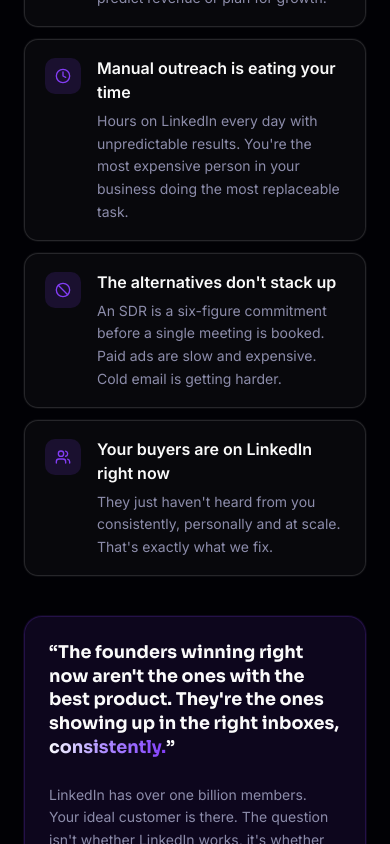
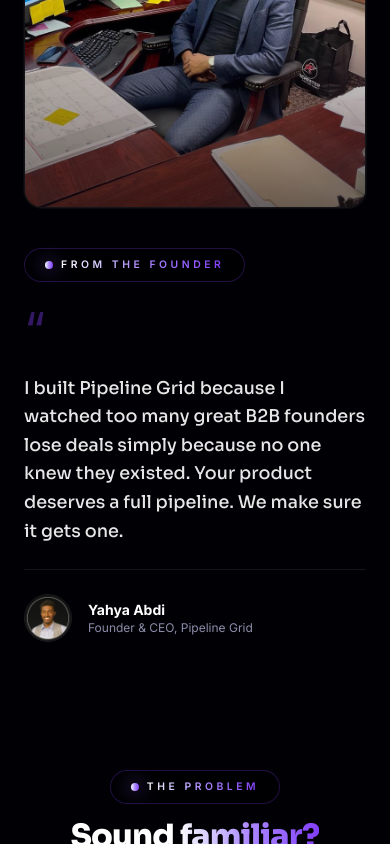
Before and after one commit to munaray/pipeline-grid, a Next.js app: page / in a window 390 px wide. Shown: the part 1156-2000 px from the top of the page. Built offline with nearby package versions, Linux system fonts and the light colour scheme.

Commit message:
feat: add Founder Note section and Testimonials section

```diff
--- a/src/app/page.tsx
+++ b/src/app/page.tsx
@@ -1,10 +1,12 @@
 import Hero from "@/components/sections/hero";
+import FounderNote from "@/components/sections/founder-note";
 import Problem from "@/components/sections/problem";
 import HowItWorks from "@/components/sections/how-it-works";
 import WhatsIncluded from "@/components/sections/whats-included";
 import WhyUs from "@/components/sections/why-us";
 import Team from "@/components/sections/team";
 import WhoItsFor from "@/components/sections/who-its-for";
+import Testimonials from "@/components/sections/testimonials";
 import FAQ from "@/components/sections/faq";
 import CTA from "@/components/sections/cta";
 
@@ -12,12 +14,14 @@ export default function Home() {
 	return (
 		<main>
 			<Hero />
+			<FounderNote />
 			<Problem />
 			<HowItWorks />
 			<WhatsIncluded />
 			<WhyUs />
 			<Team />
 			<WhoItsFor />
+			<Testimonials />
 			<FAQ />
 			<CTA />
 		</main>
--- /dev/null
+++ b/src/components/sections/founder-note.tsx
@@ -0,0 +1,95 @@
+"use client";
+
+import { useEffect, useRef, useState } from "react";
+import Image from "next/image";
+
+export default function FounderNote() {
+	const ref = useRef<HTMLElement>(null);
+	const [visible, setVisible] = useState(false);
+
+	useEffect(() => {
+		const el = ref.current;
+		if (!el) return;
+		const observer = new IntersectionObserver(
+			([entry]) => {
+				if (entry.isIntersecting) {
+					setVisible(true);
+					observer.disconnect();
+				}
+			},
+			{ threshold: 0.06 },
+		);
+		observer.observe(el);
+		return () => observer.disconnect();
+	}, []);
+
+	return (
+		<section
+			ref={ref}
+			className={`relative overflow-hidden bg-background px-6 py-16 sm:px-8 sm:py-20
+				lg:transition-none
+				${
+					visible
+						? "translate-y-0 opacity-100 lg:animate-[slide-up-in_0.7s_ease-out_forwards]"
+						: "translate-y-10 opacity-0 lg:opacity-0"
+				}
+				transition-all duration-700 ease-out`}>
+			<div className="mx-auto max-w-7xl">
+				<div className="grid grid-cols-1 items-center gap-10 lg:grid-cols-2 lg:gap-16">
+					{/* Image */}
+					<div className="relative mx-auto w-full max-w-sm overflow-hidden rounded-2xl border border-white/[0.08] ring-1 ring-white/[0.04] lg:max-w-none">
+						<div className="aspect-[4/5] w-full">
+							<Image
+								src="/founder-desk.jpeg"
+								alt="Yahya Abdi, Founder & CEO of Pipeline Grid"
+								fill
+								className="object-cover object-center"
+								sizes="(max-width: 1024px) 90vw, 50vw"
+							/>
+							<div className="absolute inset-0 bg-linear-to-t from-[#08060e]/60 via-transparent to-transparent" />
+						</div>
+					</div>
+
+					{/* Quote */}
+					<div className="flex flex-col gap-6">
+						<div className="inline-flex w-fit items-center gap-2 rounded-full border border-primary/25 bg-black/35 px-5 py-2 text-[0.65rem] font-semibold uppercase tracking-[0.34em]">
+							<span className="h-2 w-2 rounded-full bg-linear-to-r from-primary-foreground via-(--color-brand-light) to-(--color-brand) shadow-[0_0_18px_rgba(139,92,246,0.9)]" />
+							<span className="bg-linear-to-r from-primary-foreground via-(--color-brand-light) to-(--color-brand) bg-clip-text text-transparent">
+								From the Founder
+							</span>
+						</div>
+
+						<blockquote className="flex flex-col gap-5">
+							<span className="text-5xl leading-none text-primary/40 select-none">&ldquo;</span>
+							<p
+								className="text-[clamp(1.1rem,2.2vw,1.4rem)] font-medium leading-relaxed text-white/90"
+								style={{ fontFamily: "var(--font-sora)" }}>
+								I built Pipeline Grid because I watched too many great B2B
+								founders lose deals simply because no one knew they existed.
+								Your product deserves a full pipeline. We make sure it gets one.
+							</p>
+						</blockquote>
+
+						<div className="flex items-center gap-4 border-t border-white/[0.08] pt-6">
+							<div className="relative h-12 w-12 overflow-hidden rounded-full border border-white/10">
+								<Image
+									src="/yahya.jpeg"
+									alt="Yahya Abdi"
+									fill
+									className="object-cover object-top"
+									sizes="48px"
+								/>
+							</div>
+							<div>
+								<p className="text-sm font-bold text-white">Yahya Abdi</p>
+								<p className="text-xs text-muted-foreground">
+									Founder &amp; CEO, Pipeline Grid
+								</p>
+							</div>
+						</div>
+					</div>
+				</div>
+			</div>
+		</section>
+	);
+}
--- /dev/null
+++ b/src/components/sections/testimonials.tsx
@@ -0,0 +1,147 @@
+"use client";
+
+import { useEffect, useRef, useState } from "react";
+import Image from "next/image";
+
+const testimonials = [
+	{
+		quote:
+			"PipelineGrid has been phenomenal to work with. They consistently elevated my founder-led outreach whilst I was doing it myself, and now that we're scaling with a new offer, I'm thrilled to have them fully managing and building our pipeline. Highly recommend their team for anyone serious about LinkedIn lead gen!",
+		name: "Alex Johnson",
+		role: "Founder & CEO",
+		company: "ScaleOps",
+		companyUrl: "https://scaleops.com",
+		avatar: null,
+	},
+];
+
+function Initials({ name }: { name: string }) {
+	const parts = name.trim().split(" ");
+	const initials =
+		parts.length >= 2
+			? parts[0][0] + parts[parts.length - 1][0]
+			: parts[0][0];
+	return (
+		<div className="flex h-11 w-11 shrink-0 items-center justify-center rounded-full bg-primary/20 text-sm font-bold text-primary">
+			{initials.toUpperCase()}
+		</div>
+	);
+}
+
+export default function Testimonials() {
+	const ref = useRef<HTMLElement>(null);
+	const [visible, setVisible] = useState(false);
+
+	useEffect(() => {
+		const el = ref.current;
+		if (!el) return;
+		const observer = new IntersectionObserver(
+			([entry]) => {
+				if (entry.isIntersecting) {
+					setVisible(true);
+					observer.disconnect();
+				}
+			},
+			{ threshold: 0.06 },
+		);
+		observer.observe(el);
+		return () => observer.disconnect();
+	}, []);
+
+	return (
+		<section
+			ref={ref}
+			id="testimonials"
+			className={`relative bg-background px-6 py-16 sm:px-8 sm:py-24 lg:py-28
+				lg:transition-none
+				${
+					visible
+						? "translate-y-0 opacity-100 lg:animate-[slide-up-in_0.7s_ease-out_forwards]"
+						: "translate-y-10 opacity-0 lg:opacity-0"
+				}
+				transition-all duration-700 ease-out`}>
+			<div className="mx-auto max-w-7xl">
+				<div className="flex flex-col items-center gap-4 text-center">
+					<div className="inline-flex items-center gap-2 rounded-full border border-primary/25 bg-black/35 px-5 py-2 text-[0.65rem] font-semibold uppercase tracking-[0.34em]">
+						<span className="h-2 w-2 rounded-full bg-linear-to-r from-primary-foreground via-(--color-brand-light) to-(--color-brand) shadow-[0_0_18px_rgba(139,92,246,0.9)]" />
+						<span className="bg-linear-to-r from-primary-foreground via-(--color-brand-light) to-(--color-brand) bg-clip-text text-transparent">
+							Testimonials
+						</span>
+					</div>
+
+					<h2
+						className="text-[clamp(2rem,5.5vw,4.5rem)] font-black leading-none tracking-tight text-white"
+						style={{ fontFamily: "var(--font-sora)" }}>
+						Don&apos;t take{" "}
+						<span className="bg-linear-to-r from-primary-foreground via-(--color-brand-light) to-(--color-brand) bg-clip-text text-transparent">
+							our word for it.
+						</span>
+					</h2>
+
+					<p className="max-w-lg text-base leading-relaxed text-muted-foreground">
+						Real results from real founders who trusted us with their pipeline.
+					</p>
+				</div>
+
+				<div
+					className={`mt-12 grid gap-6 ${
+						testimonials.length === 1
+							? "grid-cols-1 lg:max-w-2xl lg:mx-auto"
+							: testimonials.length === 2
+								? "grid-cols-1 sm:grid-cols-2 lg:max-w-4xl lg:mx-auto"
+								: "grid-cols-1 sm:grid-cols-2 lg:grid-cols-3"
+					}`}>
+					{testimonials.map(({ quote, name, role, company, companyUrl, avatar }) => (
+						<div
+							key={name}
+							className="flex flex-col gap-5 rounded-2xl border border-white/[0.08] bg-white/[0.03] p-6 ring-1 ring-white/[0.04] transition-colors hover:border-primary/20 hover:bg-white/[0.05] sm:p-8">
+							<span className="text-4xl leading-none text-primary/40 select-none">
+								&ldquo;
+							</span>
+							<p className="flex-1 text-sm leading-relaxed text-white/80 sm:text-base">
+								{quote}
+							</p>
+							<div className="flex items-center gap-3 border-t border-white/[0.08] pt-5">
+								{avatar ? (
+									<div className="relative h-11 w-11 shrink-0 overflow-hidden rounded-full border border-white/10">
+										<Image
+											src={avatar}
+											alt={name}
+											fill
+											className="object-cover"
+											sizes="44px"
+										/>
+									</div>
+								) : (
+									<Initials name={name} />
+								)}
+								<div className="min-w-0">
+									<p className="text-sm font-bold text-white">{name}</p>
+									<p className="text-xs text-muted-foreground">
+										{role}
+										{company && (
+											<>
+												{" · "}
+												{companyUrl ? (
+													<a
+														href={companyUrl}
+														target="_blank"
+														rel="noopener noreferrer"
+														className="text-primary/70 hover:text-primary transition-colors">
+														{company}
+													</a>
+												) : (
+													<span>{company}</span>
+												)}
+											</>
+										)}
+									</p>
+								</div>
+							</div>
+						</div>
+					))}
+				</div>
+			</div>
+		</section>
+	);
+}
```
Also changed, not shown: public/founder-desk.jpeg (added).
